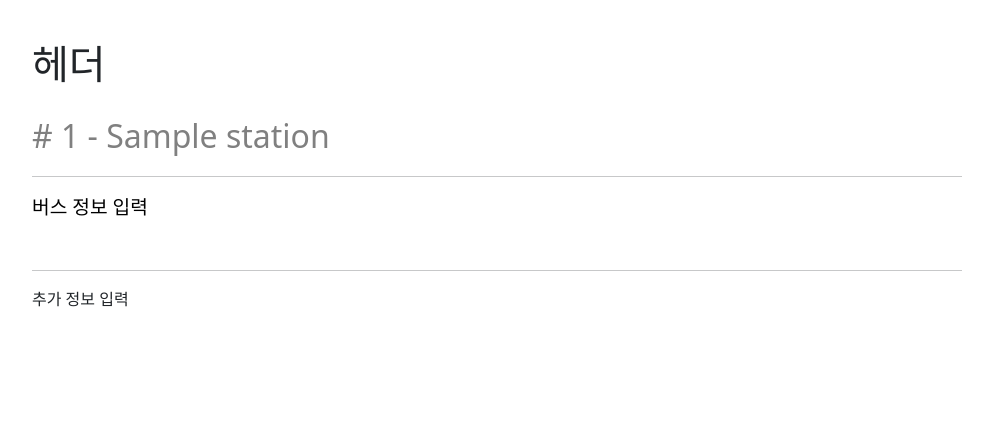
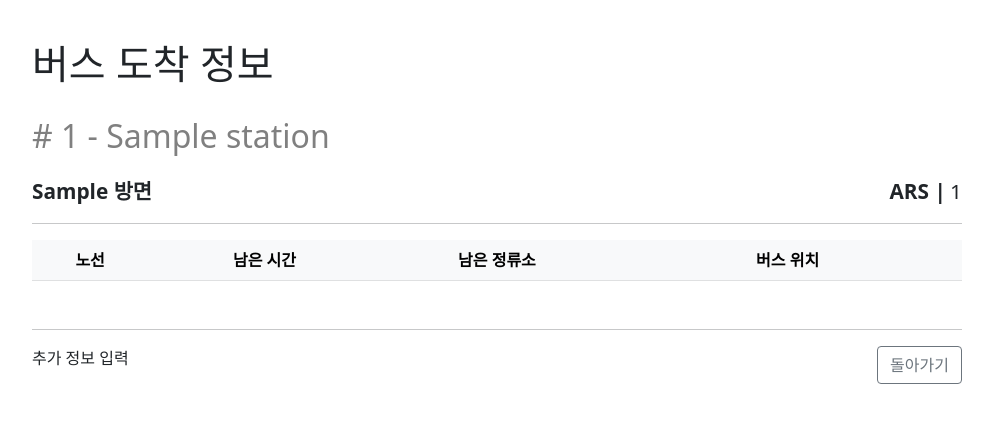
Before and after one commit to Profile-exe/Gwang-ju-Bus, a PHP site: page /manage_bus/station_info.php?id=1 in a window 1280 px wide. Shown: the top 423 px of the page, without its empty margins (143-1136 px from the left). Run offline with PHP 8.4, Linux system fonts and the light colour scheme; tables that the repository leaves empty or names only in its code hold one stand-in row (values such as "Sample post"); data that the repository does not hold is empty.

Commit message:
도착 정보를 table 형태로 출력

```diff
--- a/manage_bus/station_info.php
+++ b/manage_bus/station_info.php
@@ -1,6 +1,7 @@
 <?php
 require_once $_SERVER['DOCUMENT_ROOT'].'/classes/db.class.php';
 require_once $_SERVER['DOCUMENT_ROOT'].'/lib/delete_parameter.php';
+require_once $_SERVER['DOCUMENT_ROOT'].'/classes/arrive_information.php';
 
 if(session_status() == PHP_SESSION_NONE) {
     session_start();
@@ -62,24 +63,48 @@
 <div class="container my-3 d-flex justify-content-center">
     <div class="col-10">
         <header class="my-4">
-            <h1>헤더</h1>
+            <h1>버스 도착 정보</h1>
         </header>
         <article>
             <section class="borard_header">
                 <div class="board_id mb-3 d-flex justify-content-between align-items-baseline">
                     <span style="font-size:2em; color:gray;"># <?=$article['station_id']?> - <?=$article['station_name']?></span>
                 </div>
+                <div class="board_info d-flex justify-content-between align-items-center">
+                    <div>
+                        <span style="font-size: 1.3em; font-weight: bold;"><?=$article['next_station'].' 방면'?></span>
+                    </div>
+                    <div class="author_name">
+                        <span style="font-size: 1.3em; font-weight: bold;">ARS |</span>
+                        <span style="font-size: 1.3em;"><?=$article['station_ars_id']?></span>
+                    </div>
+                </div>
             </section>
             <hr>
             <section class="board_body mb-5">
                 <div class="board_content" style="font-size:1.2em; color:black;">
-                    버스 정보 입력
                 </div>
+                <table class="table table-hover">
+                    <thead class="table-light">
+                    <tr>
+                        <th class="col-1 text-center" scope="col">노선</th>
+                        <th class="col-2 text-center" scope="col">남은 시간</th>
+                        <th class="col-2 text-center" scope="col">남은 정류소</th>
+                        <th class="col-3 text-center" scope="col">버스 위치</th>
+                    </tr>
+                    </thead>
+                    <tbody id="station-list" >
+                        <?=arrive_info()?>
+                    </tbody>
+                </table>
             </section>
             <hr>
             <section class="board_footer">
-                <div>
-                    추가 정보 입력
+                <div class="d-flex justify-content-between">
+                    <div>
+                        추가 정보 입력
+                    </div>
+                    <a href="<?=$redirect?>" class="btn btn-outline-secondary">돌아가기</a>
                 </div>
             </section>
         </article>
```
